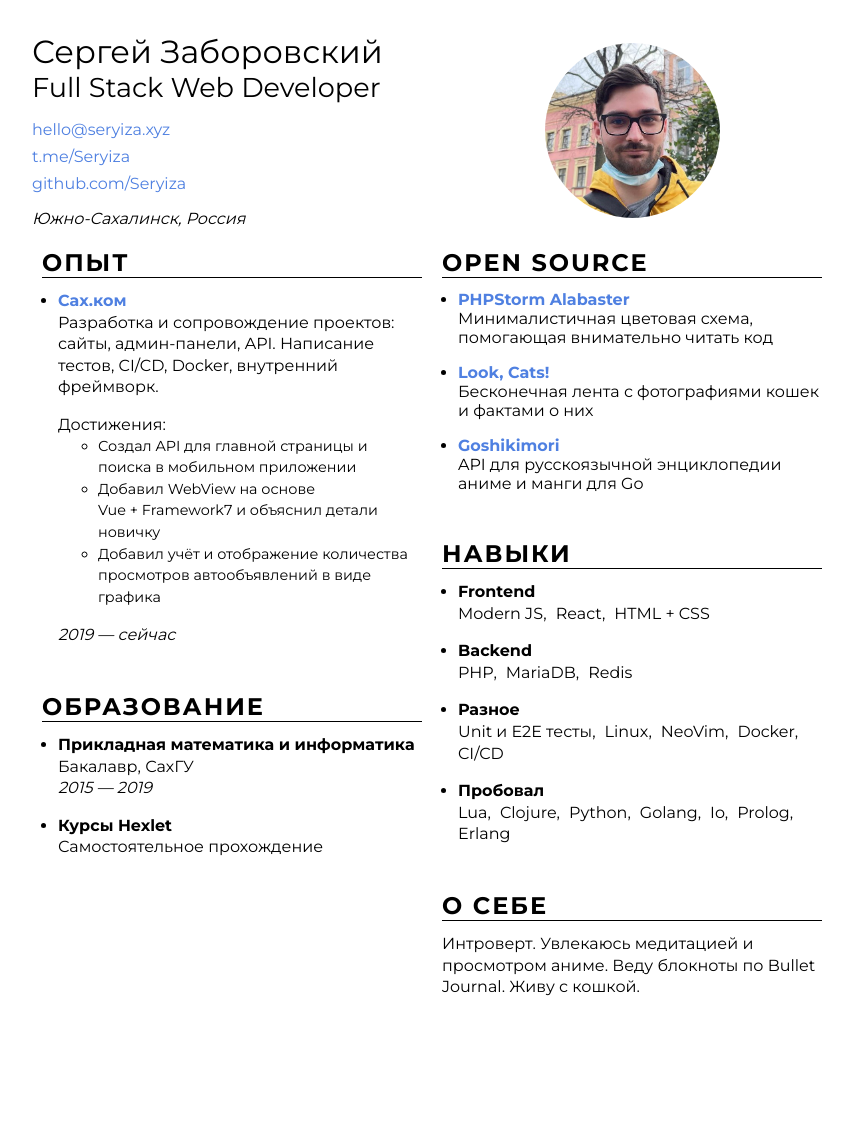
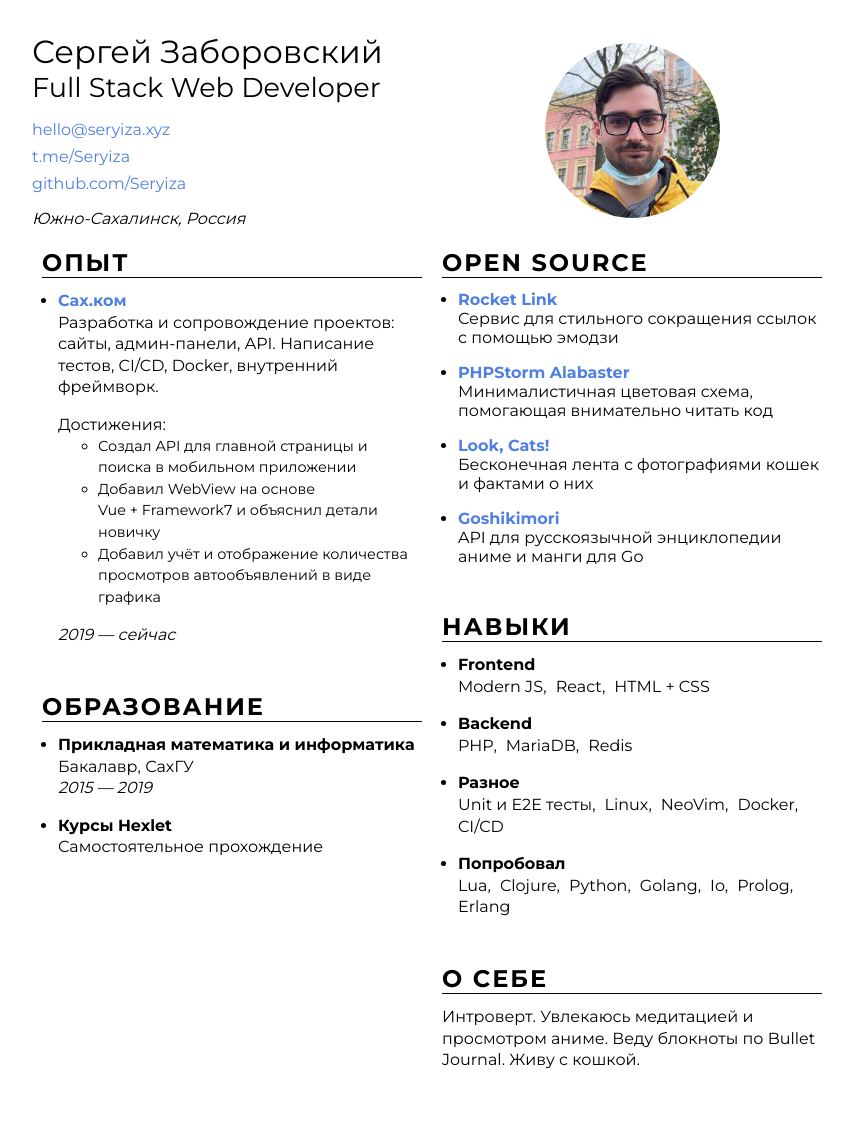
Before and after one commit to Seryiza/seryiza.github.io, a Jekyll site: the page built from resume.html, in a window 1280 px wide. Shown: the whole page, without its empty margins (208-1061 px from the left). Built offline with Jekyll 4.4.1, drawn with Linux system fonts in a browser that asks for light colours; before the commit the page ends 1060 px from its top, so only the background shows below that.

Commit message:
Add Rocket Link, small improvment

```diff
--- a/resume.html
+++ b/resume.html
@@ -117,6 +117,18 @@ layout: resume-base
                     <ul class="list">
                         <li class="list-item">
                             <div class="list-item_title">
+                                <a href="https://github.com/Seryiza/rocket-link"
+                                   class="list-item_link">
+                                    Rocket Link
+                                </a>
+                            </div>
+                            <div>
+                                Сервис для стильного сокращения ссылок с помощью эмодзи
+                            </div>
+                        </li>
+
+                        <li class="list-item">
+                            <div class="list-item_title">
                                 <a href="https://github.com/Seryiza/phpstorm-scheme-alabaster"
                                    class="list-item_link">
                                     PHPStorm Alabaster
@@ -189,7 +201,7 @@ layout: resume-base
                         </li>
                         <li class="list-item">
                             <div class="list-item_title">
-                                Пробовал
+                                Попробовал
                             </div>
                             <ul class="skills">
                                 <li>Lua</li>
```
